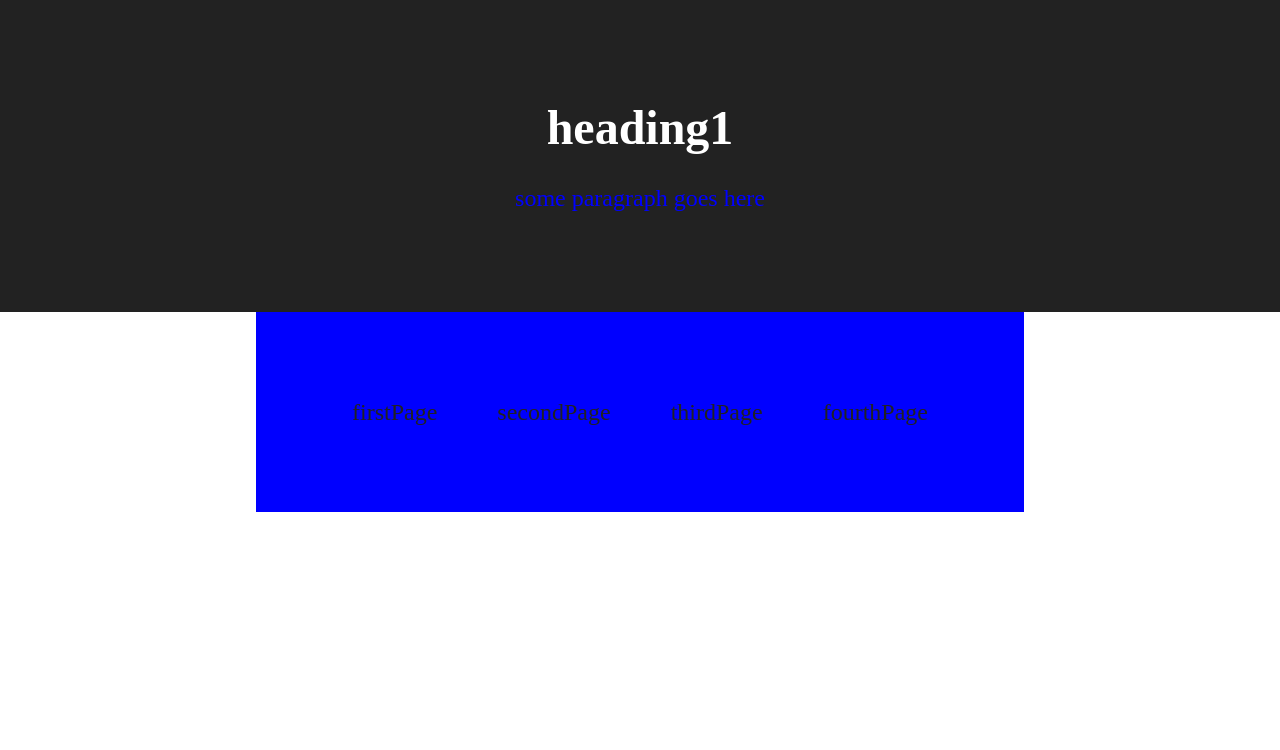
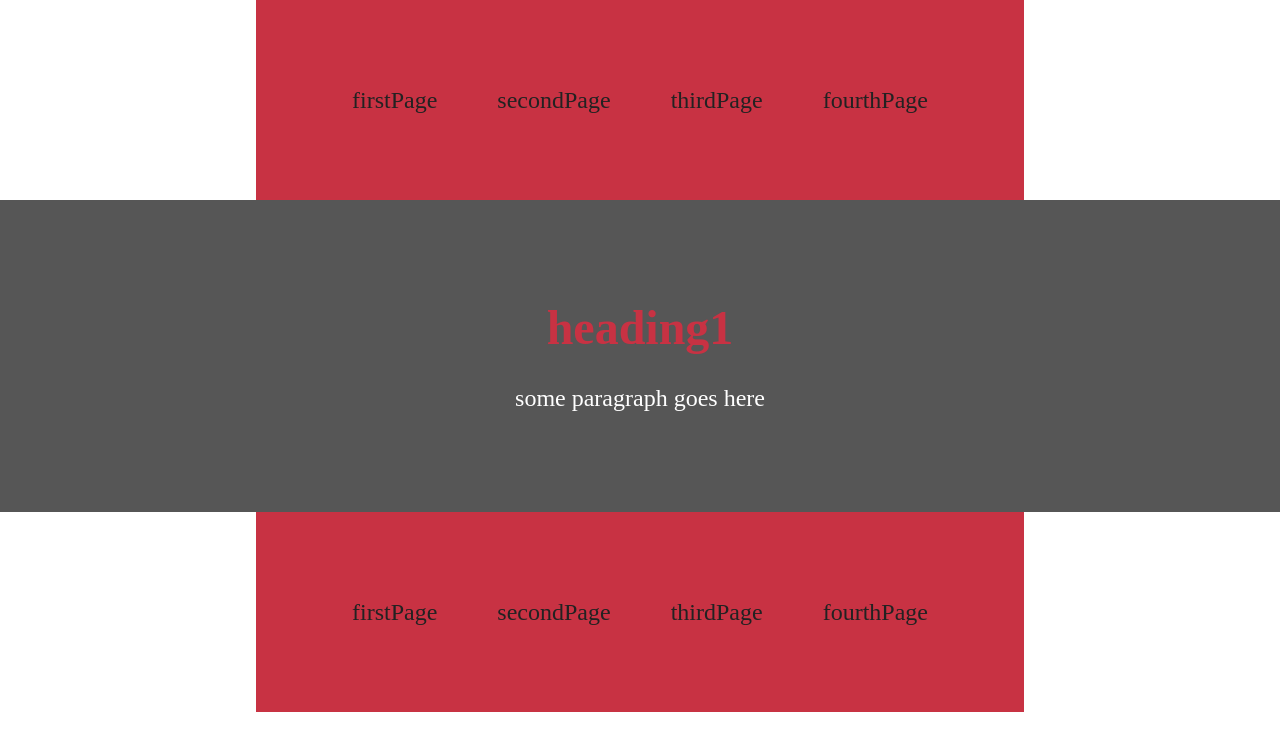
Before and after one commit to pranjal2409/repo, a plain HTML site: page index.html in a window 1280 px wide. Shown: the top 750 px of the page. Drawn offline with Linux system fonts and the light colour scheme.

Commit message:
background changed and box added

```diff
--- a/index.html
+++ b/index.html
@@ -6,6 +6,16 @@
 </head>
 <body>
 	<div class="container">
+		<div class="image">
+			<nav class="box">
+				<ul>
+					<li><a href="https://www.google.co.in/imgres?imgurl=http%3A%2F%2Fwww.hdnicewallpapers.com%2FWalls%2FBig%2FBikes%2FNew_Harley_Davidson_on_Road_HD_Photo_Background.jpg&imgrefurl=http%3A%2F%2Fwww.hdnicewallpapers.com%2FWallpaper-Download%2FBikes%2FNew-Harley-Davidson-on-Road-HD-Photo-Background&docid=4USvoJJmZ0y6zM&tbnid=yADX37CrkI0--M%3A&vet=10ahUKEwjc_uz998XbAhUBeysKHeWvDQMQMwj5ASgWMBY..i&w=1920&h=1080&bih=653&biw=1301&q=bike%20background&ved=0ahUKEwjc_uz998XbAhUBeysKHeWvDQMQMwj5ASgWMBY&iact=mrc&uact=8">firstPage</a></li>
+					<li><a href="https://www.google.co.in/imgres?imgurl=http%3A%2F%2Fwww.kinyu-z.net%2Fdata%2Fwallpapers%2F223%2F1484901.jpg&imgrefurl=http%3A%2F%2Fwww.kinyu-z.net%2Fgroup%2Fbackground-car%2F&docid=j2HqQZKhmrxsPM&tbnid=jsndST-qb2MCSM%3A&vet=10ahUKEwiz3aro98XbAhWKdn0KHWppBVYQMwj3ASgHMAc..i&w=2560&h=1600&bih=653&biw=1301&q=car%20background&ved=0ahUKEwiz3aro98XbAhWKdn0KHWppBVYQMwj3ASgHMAc&iact=mrc&uact=8">secondPage</a></li>
+					<li><a href="https://www.google.co.in/imgres?imgurl=https%3A%2F%2Fimages3.alphacoders.com%2F589%2Fthumb-1920-58905.jpg&imgrefurl=https%3A%2F%2Fwall.alphacoders.com%2Fby_sub_category.php%3Fid%3D173479%26name%3DGuitar%2BWallpapers&docid=rMabIV83yMShFM&tbnid=I_SAVQ4aD5yjJM%3A&vet=10ahUKEwjBkp7Z98XbAhXGeX0KHaHrADUQMwjqASgJMAk..i&w=1920&h=1200&bih=653&biw=1301&q=guitar%20background&ved=0ahUKEwjBkp7Z98XbAhXGeX0KHaHrADUQMwjqASgJMAk&iact=mrc&uact=8">thirdPage</a></li>
+					<li><a href="https://www.google.co.in/imgres?imgurl=https%3A%2F%2Fi.pinimg.com%2Foriginals%2Fd0%2F4a%2Fde%2Fd04ade2a2b830fad16513852b74df78c.jpg&imgrefurl=https%3A%2F%2Fwww.pinterest.com%2Fpin%2F342273640411712570%2F&docid=RV68m0cw26RkUM&tbnid=6oNKKytqObazdM%3A&vet=10ahUKEwj9zbHD98XbAhWNbisKHaxkBHcQMwiKAyguMC4..i&w=1920&h=1200&bih=653&biw=1301&q=sunglasses%20background&ved=0ahUKEwj9zbHD98XbAhWNbisKHaxkBHcQMwiKAyguMC4&iact=mrc&uact=8">fourthPage</a></li>
+				</ul>
+			</nav>
+		</div>
 		<div class="heading">
 			<h1>heading1</h1>
 			<p>some paragraph goes here</p>
--- a/styles.css
+++ b/styles.css
@@ -13,25 +13,24 @@ body{
 }
 .heading{
 	width: 100%;
-	background-color: #222;
+	background-color: #565656;
 	text-align: center;
 	padding: 100px;
 }
 .heading h1{
 	font-size: 3em;
 	margin-bottom: 30px;
-	color: white;
+	color: rgb(200, 50, 67);
 }
 .heading p{
 	font-size: 1.5em;
-	color: blue;
+	color: white;
 }
 .image{
 	width: 100%;
-	background-color: white;
 }
 .box{
-	background-color: blue;
+	background-color: rgb(200, 50, 67);
 	width: 60%;
 	height: 200px;
 	margin: auto;
```
